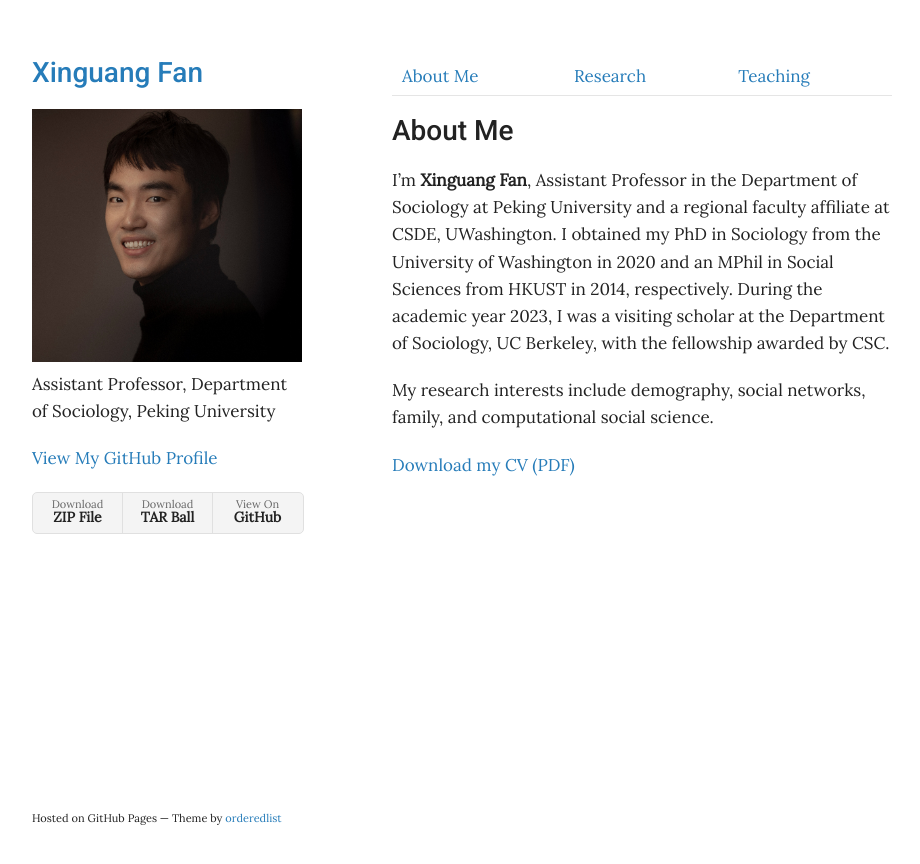
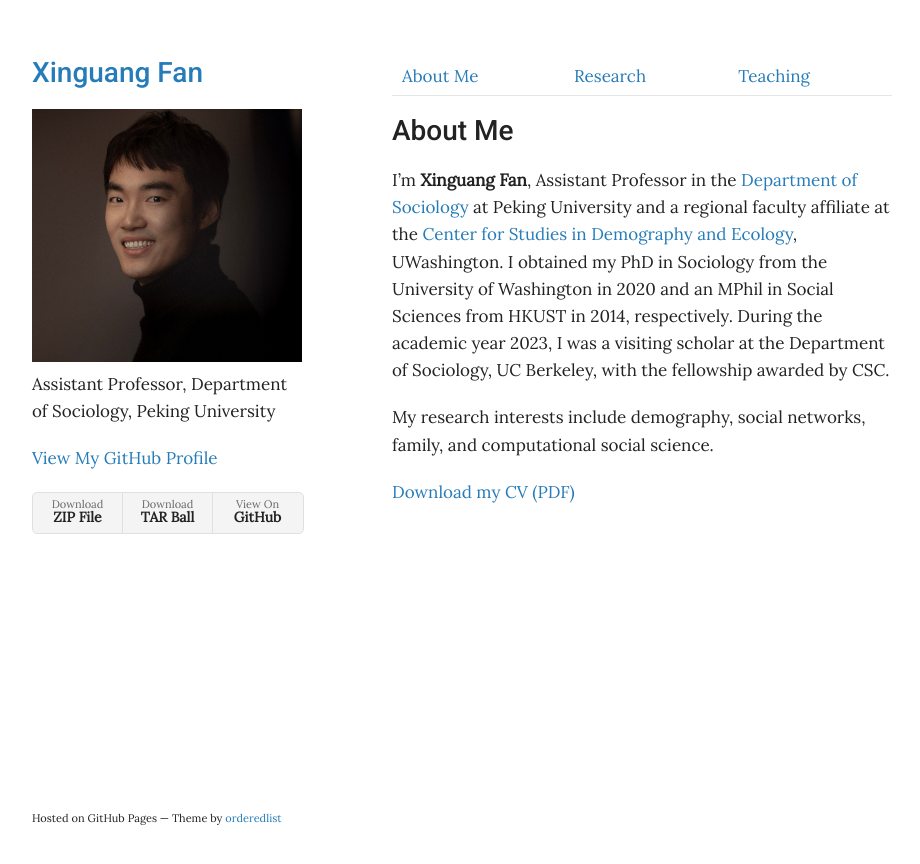
Before and after one commit to xinguang-fan/xinguang-fan.github.io, a Jekyll site: the page built from index.md, in a window 1280 px wide. Shown: the top 864 px of the page, without its empty margins (178-1098 px from the left). Built offline with Jekyll 4.4.1, drawn with Linux system fonts in a browser that asks for light colours.

Commit message:
Update index.md

```diff
--- a/index.md
+++ b/index.md
@@ -13,7 +13,7 @@ nav_order: 1
 
 # About Me
 
-I'm **Xinguang Fan**, Assistant Professor in the Department of Sociology at Peking University and a regional faculty affiliate at CSDE, UWashington. I obtained my PhD in Sociology from the University of Washington in 2020 and an MPhil in Social Sciences from HKUST in 2014, respectively. During the academic year 2023, I was a visiting scholar at the Department of Sociology, UC Berkeley, with the fellowship awarded by CSC.
+I'm **Xinguang Fan**, Assistant Professor in the [Department of Sociology](http://www.shehui.pku.edu.cn/) at Peking University and a regional faculty affiliate at the [Center for Studies in Demography and Ecology](https://csde.washington.edu/), UWashington. I obtained my PhD in Sociology from the University of Washington in 2020 and an MPhil in Social Sciences from HKUST in 2014, respectively. During the academic year 2023, I was a visiting scholar at the Department of Sociology, UC Berkeley, with the fellowship awarded by CSC.
 
 My research interests include demography, social networks, family, and computational social science.
 
```
